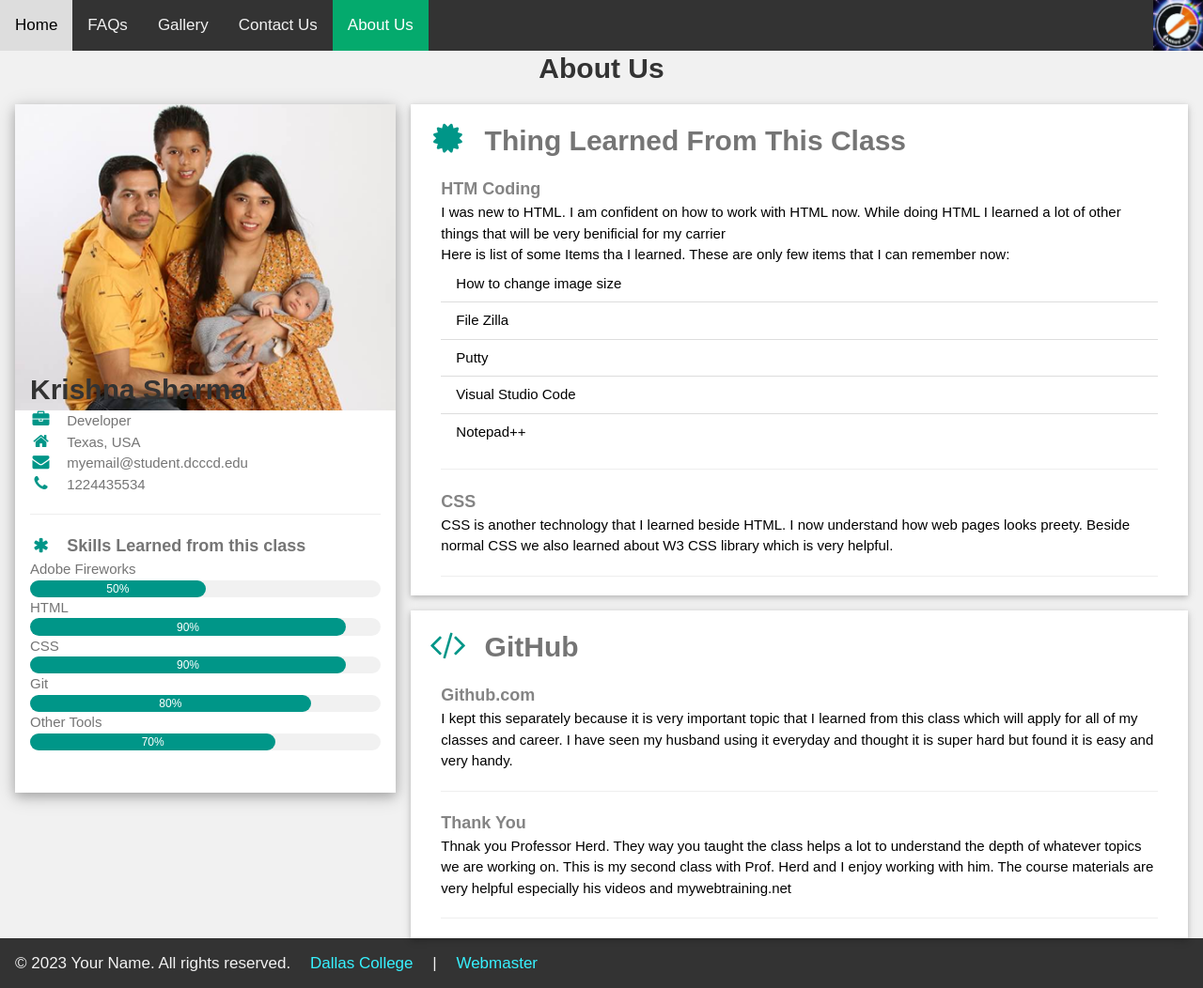
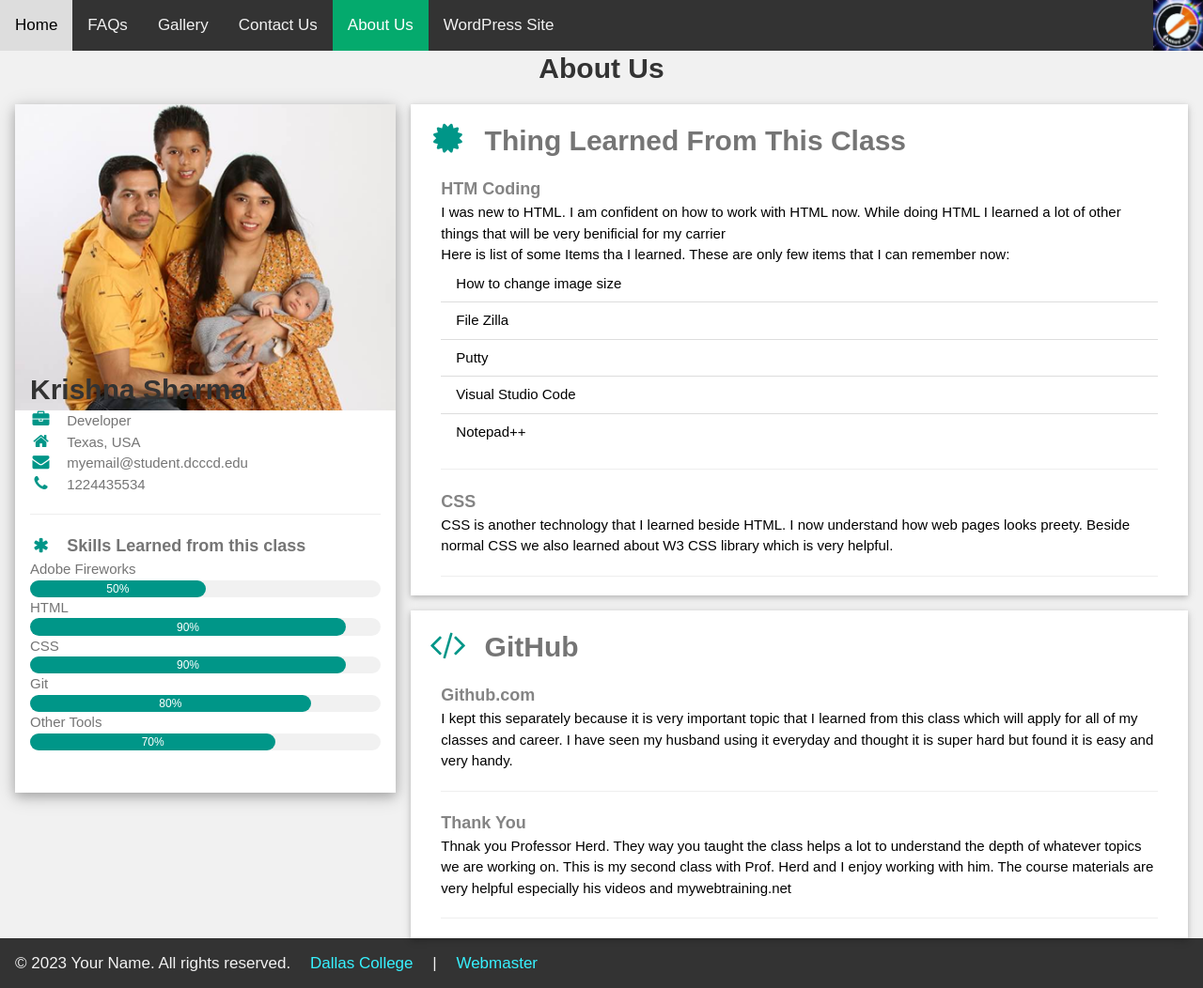
Before and after one commit to jiwankrish/web-design, a plain HTML site: page about-us.html in a window 1280 px wide. Shown: the whole page at 94% size. Drawn offline with nearby package versions, Linux system fonts and the light colour scheme.

Commit message:
Added link to WP-Site

```diff
--- a/about-us.html
+++ b/about-us.html
@@ -37,6 +37,7 @@
             <a href="gallery.html">Gallery</a>
             <a href="contact-us.html">Contact Us</a>
             <a class="active" href="about-us.html">About Us</a>
+			<a href="https://2learnwp.brookhavencollege.edu/CarrotTop/">WordPress Site</a>
         </nav>
         <header>
             <img src="images/logo_carrot.png" id="logo" alt="Carrot Top Logo">
```
Also changed, not shown: contact-us.html (+1 -0 lines), faqs.html (+1 -0 lines), gallery.html (+1 -0 lines), index.html (+1 -0 lines).
